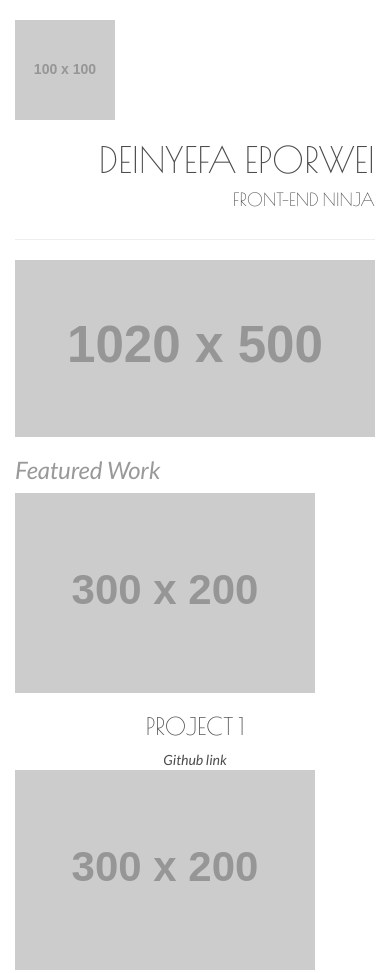
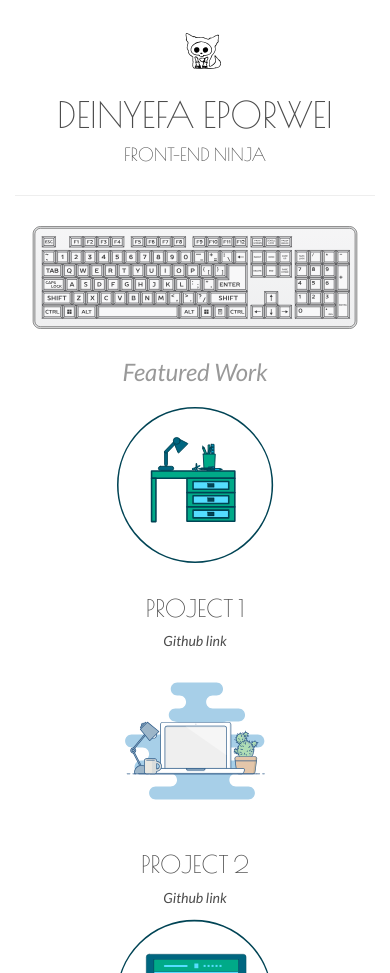
Before and after one commit to deinyefa/front-end-portfolio, a plain HTML site: page index.html in a window 390 px wide. Shown: the top 973 px of the page. Drawn offline with nearby package versions, Linux system fonts and the light colour scheme; placeholder pictures from the web are drawn by us.

Commit message:
made the site more responsive and added better images

```diff
--- /dev/null
+++ b/css/responsive.css
@@ -0,0 +1,19 @@
+@media screen and (max-width: 991px) {
+  .logo img {
+    display: block;
+    margin: auto;
+  }
+
+  .title h1, .title h4 {
+    text-align: center;
+  }
+
+  .featured-work-label {
+    text-align: center;
+    font-size: 0.75em;
+  }
+
+  .projects img {
+    width: 50%;
+  }
+}
--- a/css/styles.css
+++ b/css/styles.css
@@ -1,7 +1,3 @@
-/** {
-  border: 1px solid #B8FDFF;
-}*/
-
 .title {
   text-align: right;
 }
@@ -10,6 +6,11 @@
   font-family: 'Poiret One', cursive;
   text-transform: uppercase;
   color: #4C4C4C;
+}
+
+.logo img {
+  width: 15%;
+  padding-left: inherit;
 }
 
 .featured-work-label h3 {
@@ -28,6 +29,12 @@
   font-family: 'Lato', sans-serif;
 }
 
+.projects img {
+  display: block;
+  margin: auto;
+  width: 70%;
+}
+
 .footer {
   text-align: center;
   color: #999999;
--- a/index.html
+++ b/index.html
@@ -4,6 +4,7 @@
     <meta charset="utf-8">
     <meta name="viewport" content="width=device-width,initial-scale=1">
     <link rel="stylesheet" href="css/styles.css">
+    <link rel="stylesheet" href="css/responsive.css">
     <link rel="stylesheet" href="bootstrap/css/bootstrap.min.css">
     <link rel="stylesheet" href="bootstrap/css/bootstrap-theme.min.css">
     <link href="https://fonts.googleapis.com/css?family=Lato:300i,400i|Poiret+One" rel="stylesheet">
@@ -15,8 +16,8 @@
     <br>
     <div class="container">
       <header class="row header">
-        <div class="col-md-6">
-          <img src="http://placehold.it/100x100" alt="My Logo" class="img-responsive">
+        <div class="col-md-6 logo">
+          <img src="img/logo.svg" alt="My Logo" class="img-responsive">
         </div>
         <div class="col-md-6 title">
           <h1>Deinyefa Eporwei</h1>
@@ -28,7 +29,7 @@
       </div>
       <section class="row main-image">
         <div class="col-md-12">
-          <img src="http://placehold.it/1020x500" alt="Image depicting front-end stuff" class="img-responsive">
+          <img src="img/main.svg" alt="A Keyboard" class="img-responsive">
         </div>
       </section>
       <section class="featured-work">
@@ -39,24 +40,24 @@
         </div>
         <div class="row projects">
           <div class="col-md-4">
-            <img src="http://placehold.it/300x200" alt="Project 1" class="img-responsive" data-toggle="modal" data-target="#project1">
+            <img src="img/project1.svg" alt="Project 1" class="img-responsive project1" data-toggle="modal" data-target="#project1">
             <h3>Project 1</h3>
             <a href="#">Github link</a>
           </div>
           <div class="col-md-4">
-            <img src="http://placehold.it/300x200" alt="Project 2" class="img-responsive" data-toggle="modal" data-target="#project2">
+            <img src="img/project2.svg" alt="Project 2" class="img-responsive" data-toggle="modal" data-target="#project2">
             <h3>Project 2</h3>
             <a href="#">Github link</a>
           </div>
           <div class="col-md-4">
-            <img src="http://placehold.it/300x200" alt="Project 3" class="img-responsive" data-toggle="modal" data-target="#project3">
+            <img src="img/project3.svg" alt="Project 3" class="img-responsive" data-toggle="modal" data-target="#project3">
             <h3>Project 3</h3>
             <a href="#">Github link</a>
           </div>
         </div>
       </section>
       <br>
-      <footer class="footer"><p>© Deinyefa Eporwei, 2017</p></footer>
+      <footer class="footer"><p>by Deinyefa Eporwei, 2017</p></footer>
     </div>
 
     <!-- Modal -->
@@ -67,7 +68,7 @@
             <h4 class="modal-title" id="myModalLabel">Project Name</h4>
           </div>
           <div class="modal-body">
-            <img class="img-responsive" src="http://placehold.it/300x200">
+            <img class="img-responsive" src="img/project1.svg" alt="Project 1">
             <p>The project summary goes here</p>
           </div>
           <div class="modal-footer">
@@ -84,7 +85,7 @@
             <h4 class="modal-title" id="myModalLabel">Project Name</h4>
           </div>
           <div class="modal-body">
-            <img class="img-responsive" src="http://placehold.it/300x200">
+            <img class="img-responsive" src="img/project2.svg" alt="Project 2">
             <p>The project summary goes here</p>
           </div>
           <div class="modal-footer">
@@ -101,7 +102,7 @@
             <h4 class="modal-title" id="myModalLabel">Project Name</h4>
           </div>
           <div class="modal-body">
-            <img class="img-responsive" src="http://placehold.it/300x200">
+            <img class="img-responsive" src="img/project3.svg" alt="Project 3">
             <p>The project summary goes here</p>
           </div>
           <div class="modal-footer">
```
Also changed, not shown: img/logo.svg (added), img/main-image.jpg (added), img/main.svg (added), img/project1.svg (added), img/project2.svg (added), img/project3.svg (added).
